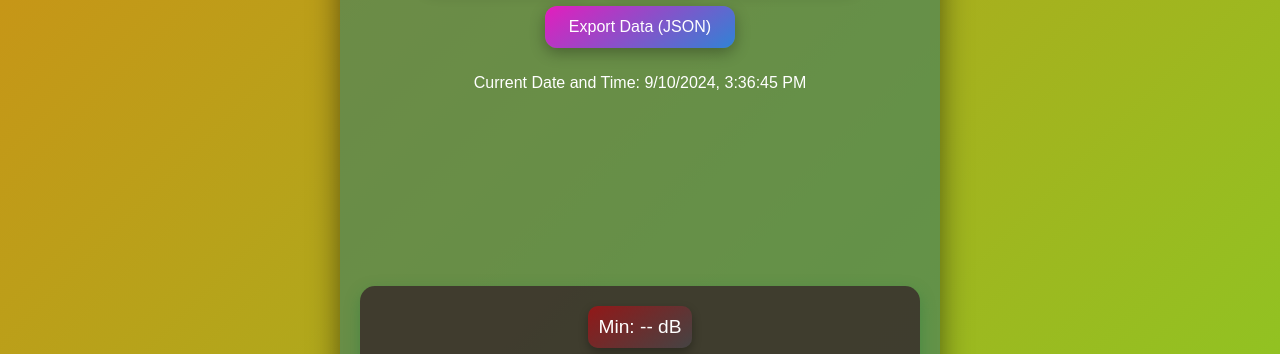
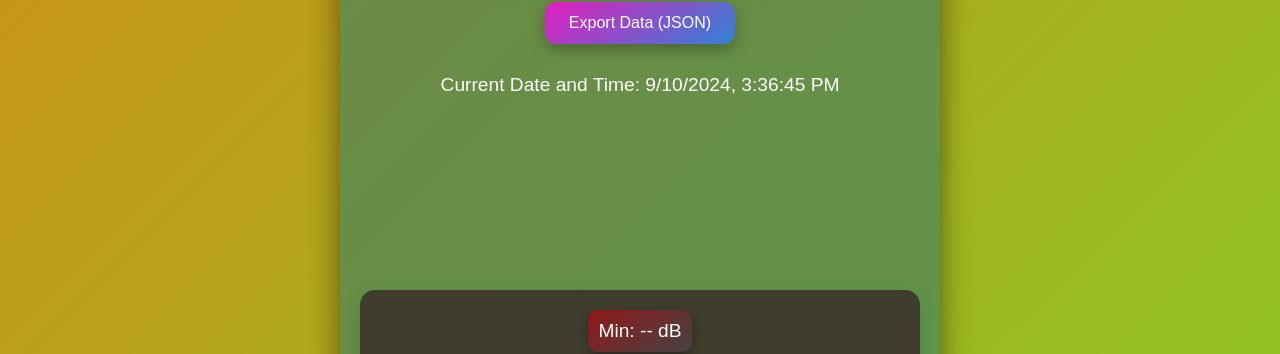
Before and after one commit to NawazMalick/noisemeasure.com, a plain HTML site: page index.html in a window 1280 px wide. Shown: the part 145-499 px from the top of the page. Drawn offline with Linux system fonts and the light colour scheme.

Commit message:
Update style.css

```diff
--- a/style.css
+++ b/style.css
@@ -52,14 +52,15 @@ body {
 
 /* Circular Gauge Styling */
 .gauge {
-    margin: 20px auto;
-    position: relative;
+    margin: 20px;
+    position: relative; /* Ensure it is centered properly */
 }
 
 #gaugeCanvas {
     width: 100%;
-    max-width: 300px; /* Limits the max width */
-    height: auto;
+    height: auto; /* Ensure it scales properly */
+    max-width: 300px; /* Maximum width */
+    max-height: 300px; /* Maximum height */
 }
 
 .noise-values {
@@ -93,3 +94,7 @@ body {
         font-size: 1em;
     }
 }
+.date-time {
+    margin: 20px 0;
+    font-size: 1.2em;
+}
```
